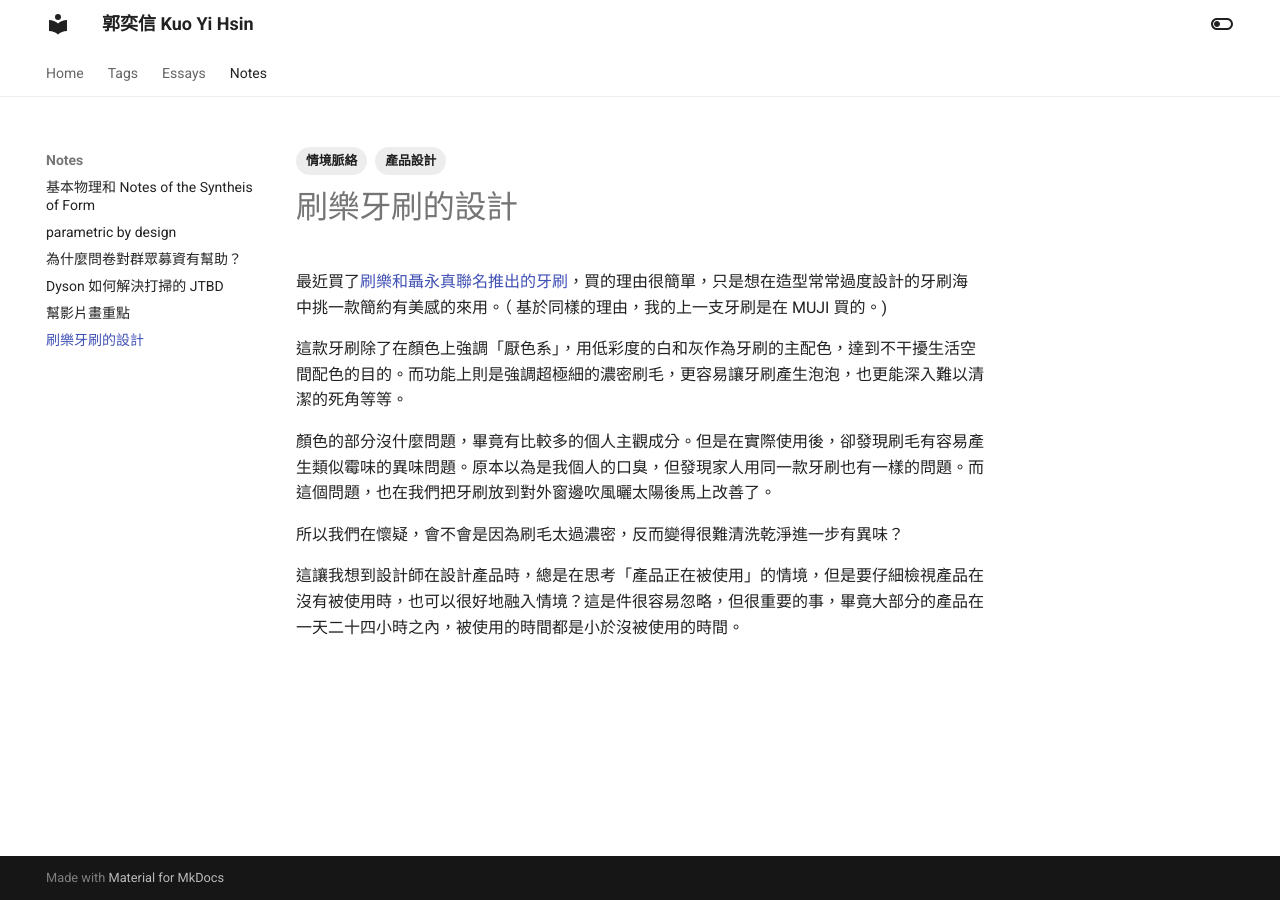
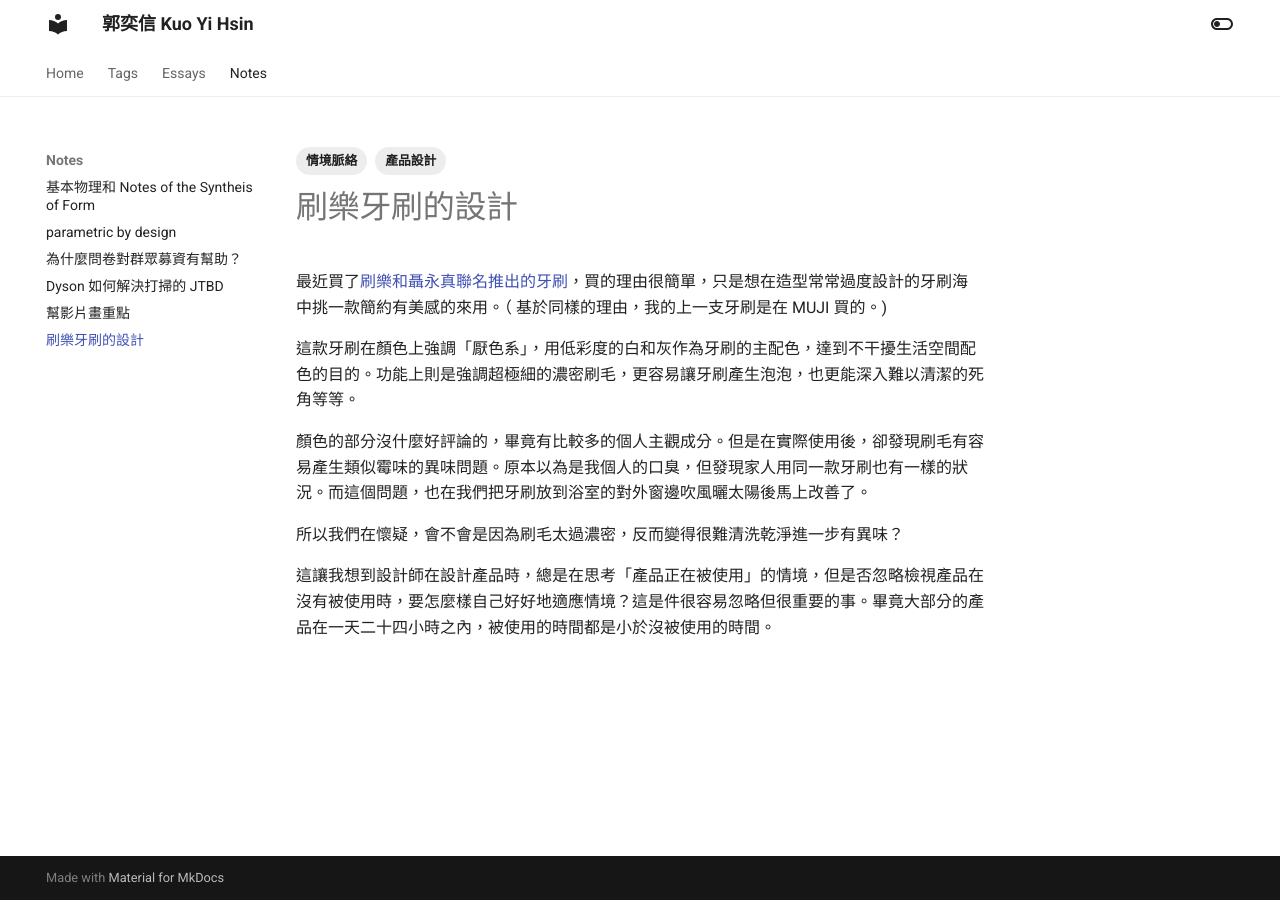
Before and after one commit to hisoka502/blog_blot, an MkDocs documentation site: the page built from docs/notes/202207131941.md, in a window 1280 px wide. Built offline with MkDocs 1.6.1 and Material for MkDocs 9.7.7, drawn with Linux system fonts in a browser that asks for light colours.

Commit message:
publish 2022_0714_2106

```diff
--- a/docs/notes/202207131941.md
+++ b/docs/notes/202207131941.md
@@ -7,10 +7,10 @@ tags:
 
 最近買了[刷樂和聶永真聯名推出的牙刷](https://www.shallop.com.tw/products/super-dense-deep-clean?kw=&pi=0){:target="_blank"}，買的理由很簡單，只是想在造型常常過度設計的牙刷海中挑一款簡約有美感的來用。（ 基於同樣的理由，我的上一支牙刷是在 MUJI 買的。)
 
-這款牙刷除了在顏色上強調「厭色系」，用低彩度的白和灰作為牙刷的主配色，達到不干擾生活空間配色的目的。而功能上則是強調超極細的濃密刷毛，更容易讓牙刷產生泡泡，也更能深入難以清潔的死角等等。
+這款牙刷在顏色上強調「厭色系」，用低彩度的白和灰作為牙刷的主配色，達到不干擾生活空間配色的目的。功能上則是強調超極細的濃密刷毛，更容易讓牙刷產生泡泡，也更能深入難以清潔的死角等等。
 
-顏色的部分沒什麼問題，畢竟有比較多的個人主觀成分。但是在實際使用後，卻發現刷毛有容易產生類似霉味的異味問題。原本以為是我個人的口臭，但發現家人用同一款牙刷也有一樣的問題。而這個問題，也在我們把牙刷放到對外窗邊吹風曬太陽後馬上改善了。
+顏色的部分沒什麼好評論的，畢竟有比較多的個人主觀成分。但是在實際使用後，卻發現刷毛有容易產生類似霉味的異味問題。原本以為是我個人的口臭，但發現家人用同一款牙刷也有一樣的狀況。而這個問題，也在我們把牙刷放到浴室的對外窗邊吹風曬太陽後馬上改善了。
 
 所以我們在懷疑，會不會是因為刷毛太過濃密，反而變得很難清洗乾淨進一步有異味？
 
-這讓我想到設計師在設計產品時，總是在思考「產品正在被使用」的情境，但是要仔細檢視產品在沒有被使用時，也可以很好地融入情境？這是件很容易忽略，但很重要的事，畢竟大部分的產品在一天二十四小時之內，被使用的時間都是小於沒被使用的時間。
+這讓我想到設計師在設計產品時，總是在思考「產品正在被使用」的情境，但是否忽略檢視產品在沒有被使用時，要怎麼樣自己好好地適應情境？這是件很容易忽略但很重要的事。畢竟大部分的產品在一天二十四小時之內，被使用的時間都是小於沒被使用的時間。
```
